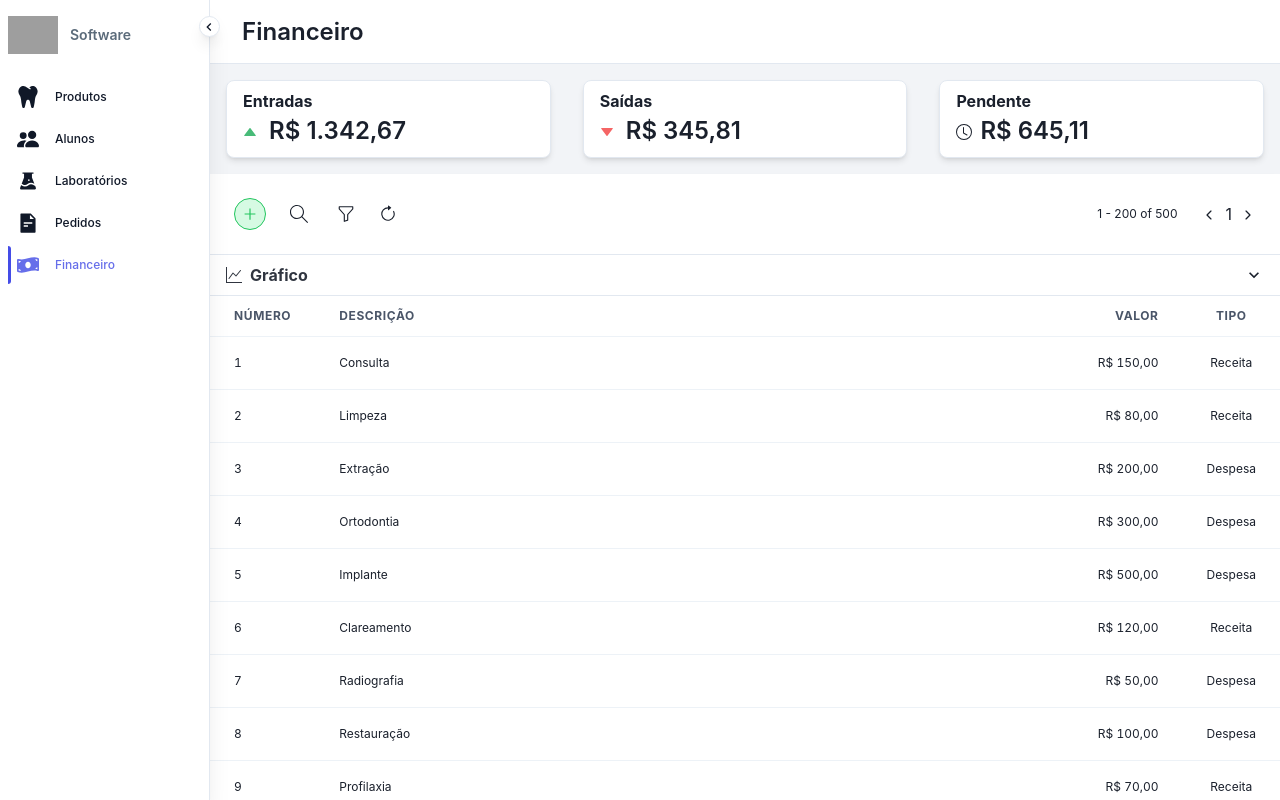
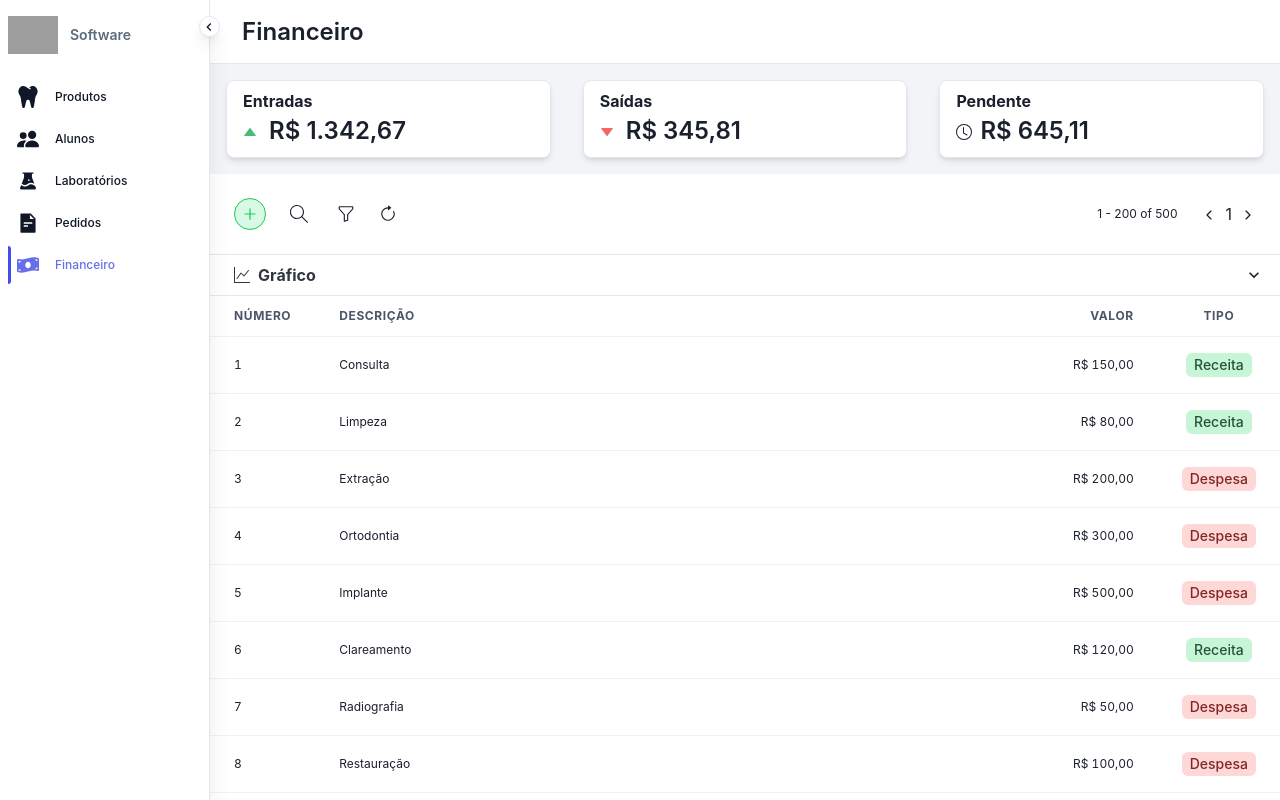
Before and after one commit to JacoGois/invetory-management, a React (Vite) app: page /financial in a window 1280 px wide. Built offline with nearby package versions, Linux system fonts and the light colour scheme; no server answers; grey boxes are pictures that could not be loaded.

Commit message:
feat: financial screen

```diff
--- a/src/pages/Financial/components/Graphics.jsx
+++ b/src/pages/Financial/components/Graphics.jsx
@@ -10,6 +10,8 @@ import { useState } from 'react'
 import Chart from 'react-apexcharts'
 import { BsGraphUp } from 'react-icons/bs';
 import { formatCurrency } from '../../../utils/stringHelpers';
+import { opacityVariant } from '../../../animations';
+import { motion } from 'framer-motion'
 
 export const Graphics = () => {
  const generateChartData = () => {
@@ -78,11 +80,12 @@ export const Graphics = () => {
    }})
 
   return (
+   <motion.div variants={opacityVariant} initial='hidden' animate='visible'>
      <Accordion className='bg-surface' allowMultiple>
        <AccordionItem>
          <h2>
            <AccordionButton>
-           <Box as="span" flex='1' textAlign='left' className='flex items-center gap-2 font-bold opacity-90'>
+             <Box as="span" flex='1' textAlign='left' className='flex items-center gap-2 font-bold opacity-90 px-2'>
                <BsGraphUp />  Gráfico
              </Box>
              <AccordionIcon />
@@ -93,5 +96,6 @@ export const Graphics = () => {
          </AccordionPanel>
        </AccordionItem>
      </Accordion>
+   </motion.div>
   )
 }
--- a/src/pages/Financial/index.jsx
+++ b/src/pages/Financial/index.jsx
@@ -1,7 +1,7 @@
 import { Table } from '../../components/Table/Table'
 import { FilterTable } from '../../components/FilterTable'
 import { Graphics, ModalFinancial, ResumeFinancial } from './components'
-import { useDisclosure } from '@chakra-ui/react'
+import { useDisclosure, Tag } from '@chakra-ui/react'
 import { useState } from 'react'
 import { formatCurrency } from '../../utils/stringHelpers'
 
@@ -72,7 +72,9 @@ export const Financial = () => {
             <Table.Td>{data.number}</Table.Td>
             <Table.Td>{data.description}</Table.Td>
             <Table.Td textAlign='right'>{formatCurrency(data.value)}</Table.Td>
-            <Table.Td textAlign='center'>{data.type}</Table.Td>
+            <Table.Td textAlign='center'>
+              <Tag colorScheme={data.type === "Despesa" ? "red" : 'green'}>{data.type}</Tag>
+            </Table.Td>
         </Table.Tr>
         ))}
       </Table.Tbody>
```
Lines whose indentation alone changed are shown as unchanged.
